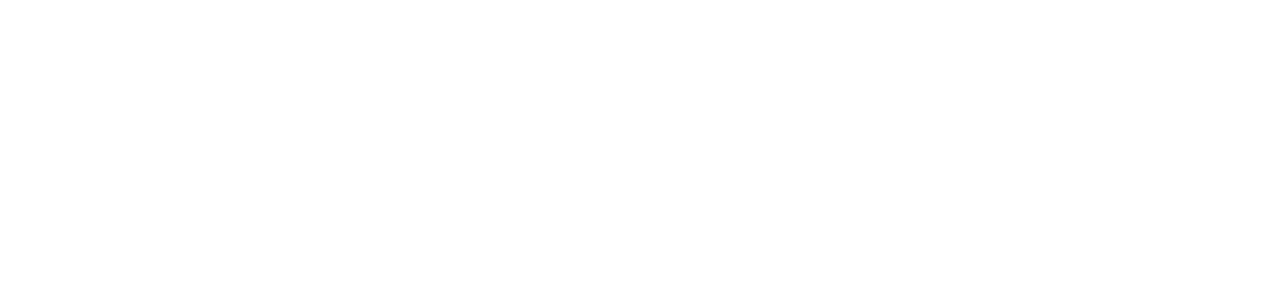
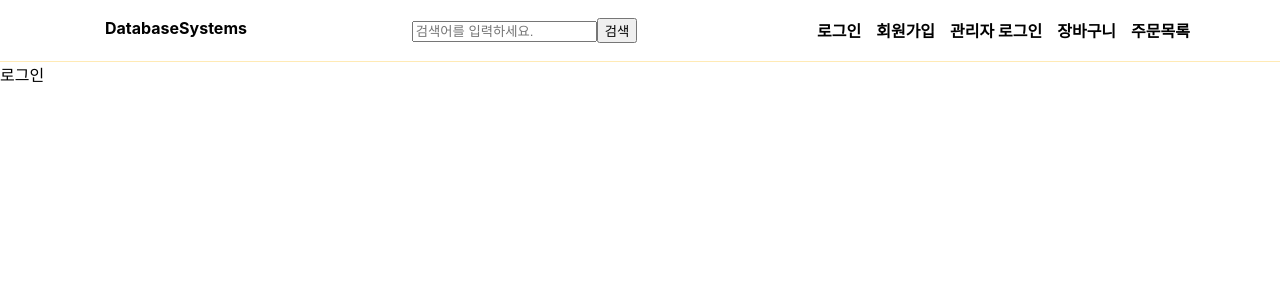
Before and after one commit to alswnsp411/DatabaseSystems_FinalProject, a React (Create React App) app in the folder dbs_project/: page /login in a window 1280 px wide. Before the commit this address had no page. Shown: the top 300 px of the page. Built offline with nearby package versions, Linux system fonts and the light colour scheme.

Commit message:
feat: 네비게이션 바

```diff
--- a/dbs_project/src/App.js
+++ b/dbs_project/src/App.js
@@ -2,14 +2,24 @@ import './App.css';
 import {BrowserRouter, Route, Routes} from "react-router-dom";
 import LandingPage from "./containers/LandingPage";
 import CategoryProductPage from "./containers/CategoryProductPage";
+import LoginPage from "./containers/LoginPage";
+import RegisterPage from "./containers/RegisterPage";
+import ManagerPage from "./containers/ManagerPage";
+import ShoppingBasketPage from "./containers/ShoppingBasketPage";
+import OrderListPage from "./containers/OrderListPage";
 
 function App() {
     return (
         <div className="App">
             <BrowserRouter>
                 <Routes>
-                    <Route path="/" element={<LandingPage/>} />
-                    <Route path="/category/:category" element={<CategoryProductPage/>} />
+                    <Route path="/" element={<LandingPage/>}/>
+                    <Route path="/category/:category" element={<CategoryProductPage/>}/>
+                    <Route path="/login" element={<LoginPage/>}/>
+                    <Route path="/register" element={<RegisterPage/>}/>
+                    <Route path="/manager" element={<ManagerPage/>}/>
+                    <Route path="/my_cart" element={<ShoppingBasketPage/>}/>
+                    <Route path="/order_list" element={<OrderListPage/>}/>
                 </Routes>
             </BrowserRouter>
         </div>
--- /dev/null
+++ b/dbs_project/src/containers/LoginPage.js
@@ -0,0 +1,13 @@
+import React from 'react';
+import NavBar from "./NavBar";
+
+function LoginPage() {
+    return (
+        <div className="LoginPage">
+            <NavBar/>
+            로그인
+        </div>
+    );
+}
+
+export default LoginPage;
--- /dev/null
+++ b/dbs_project/src/containers/ManagerPage.js
@@ -0,0 +1,13 @@
+import React from 'react';
+import NavBar from "./NavBar";
+
+function ManagerPage() {
+    return (
+        <div className="ManagerPage">
+            <NavBar/>
+            관리자
+        </div>
+    );
+}
+
+export default ManagerPage;
--- a/dbs_project/src/containers/NavBar.js
+++ b/dbs_project/src/containers/NavBar.js
@@ -1,21 +1,33 @@
 import React from 'react';
 import './NavBar.css';
+import {Link} from "react-router-dom";
 
 function NavBar() {
     return (
         <div className="nav_bar">
+            <Link to='/'>
+                <span className="menu_link">DatabaseSystems</span>
+            </Link>
             <div className="search">
-                <input type="text" className="search_input" placeholder="검색어를 입력하세요." />
+                <input type="text" className="search_input" placeholder="검색어를 입력하세요."/>
                 <button>검색</button>
             </div>
             <div className="menu">
-                <span className="menu_link">로그인</span>
-                <span className="menu_link">회원가입</span>
-                <span className="menu_link">관리자 로그인</span>
-                <span className="menu_link">장바구니</span>
-                <span className="menu_link">주문목록</span>
-
-
+                <Link to='/login'>
+                    <span className="menu_link">로그인</span>
+                </Link>
+                <Link to='/register'>
+                    <span className="menu_link">회원가입</span>
+                </Link>
+                <Link to='/manager'>
+                    <span className="menu_link">관리자 로그인</span>
+                </Link>
+                <Link to='/my_cart'>
+                    <span className="menu_link">장바구니</span>
+                </Link>
+                <Link to='/order_list'>
+                    <span className="menu_link">주문목록</span>
+                </Link>
             </div>
         </div>
     );
--- /dev/null
+++ b/dbs_project/src/containers/OrderListPage.js
@@ -0,0 +1,13 @@
+import React from 'react';
+import NavBar from "./NavBar";
+
+function OrderListPage() {
+    return (
+        <div className="OrderListPage">
+            <NavBar />
+            주문목록
+        </div>
+    );
+}
+
+export default OrderListPage;
--- /dev/null
+++ b/dbs_project/src/containers/RegisterPage.js
@@ -0,0 +1,13 @@
+import React from 'react';
+import NavBar from "./NavBar";
+
+function RegisterPage() {
+    return (
+        <div className="RegisterPage">
+            <NavBar/>
+            회원가입
+        </div>
+    );
+}
+
+export default RegisterPage;
--- /dev/null
+++ b/dbs_project/src/containers/ShoppingBasketPage.js
@@ -0,0 +1,13 @@
+import React from 'react';
+import NavBar from "./NavBar";
+
+function ShoppingBasketPage() {
+    return (
+        <div className="ShoppingBasketPage">
+            <NavBar/>
+            장바구니
+        </div>
+    );
+}
+
+export default ShoppingBasketPage;
```
